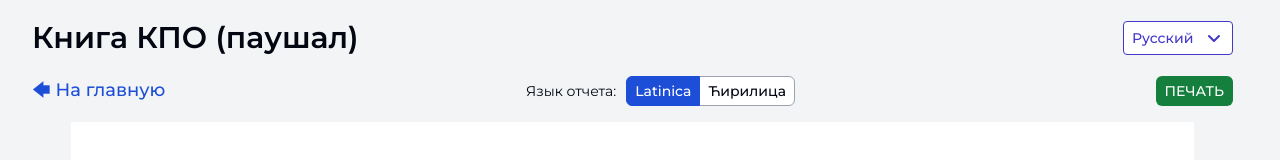
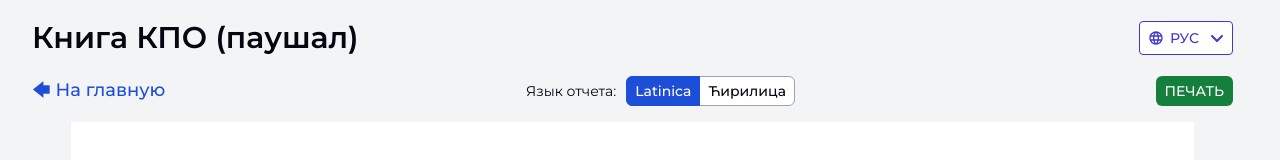
Before and after one commit to gudrum1983/turnover-ledger, a Vue app: page /preview in a window 1280 px wide. Shown: the top 160 px of the page. Built offline with nearby package versions, Linux system fonts and the light colour scheme; no server answers.

Commit message:
Изменить кнопку с языками

```diff
--- a/src/features/locale-switcher/ui/LocaleSwitcher.vue
+++ b/src/features/locale-switcher/ui/LocaleSwitcher.vue
@@ -1,9 +1,18 @@
 <script setup lang="ts">
 import { computed } from 'vue'
+import type { I18nLocale } from '@/shared/i18n'
 import { ButtonDropdown } from '@/shared/ui/button-dropdown'
 import { LOCALE_LABEL_BY_LOCALE, SUPPORTED_LOCALES, isSupportedLocale, useLocale } from '@/shared/i18n'
+import { IconLanguage } from '@/shared/ui/icons'
 
 const { locale, setLocale } = useLocale()
+
+const LOCALE_SHORT_LABEL_BY_LOCALE: Record<I18nLocale, string> = {
+  ru: 'РУС',
+  en: 'ENG',
+  srLat: 'SRP',
+  srCyr: 'СРП',
+}
 
 const localeOptions = computed(() =>
   SUPPORTED_LOCALES.map((code) => ({
@@ -28,5 +37,29 @@ const handleLocaleUpdate = (value: string | null) => {
     :options="localeOptions"
     :model-value="locale"
     @update:model-value="handleLocaleUpdate"
-  />
+  >
+    <template #trigger>
+      <span class="LocaleSwitcher_Trigger">
+        <IconLanguage class="LocaleSwitcher_Icon" />
+        <span class="LocaleSwitcher_Label">{{ LOCALE_SHORT_LABEL_BY_LOCALE[locale] }}</span>
+      </span>
+    </template>
+  </ButtonDropdown>
 </template>
+
+<style scoped lang="scss">
+.LocaleSwitcher_Trigger {
+  display: inline-flex;
+  align-items: center;
+  gap: 6px;
+}
+
+.LocaleSwitcher_Icon {
+  width: 16px;
+  height: 16px;
+}
+
+.LocaleSwitcher_Label {
+  white-space: nowrap;
+}
+</style>
--- a/src/features/report-row-edit/ui/ReportRowEditForm.vue
+++ b/src/features/report-row-edit/ui/ReportRowEditForm.vue
@@ -363,11 +363,11 @@ onMounted(() => {
 
 .ReportRowEditForm_Currency {
   display: flex;
-  min-width: calc(110px + 160px + 16px);
+  min-width: calc(94px + 160px + 16px);
   gap: 16px;
 
   .ReportRowEditForm_CurrencyDropdown {
-    min-width: 110px;
+    min-width: 94px;
   }
 }
 
--- a/src/shared/ui/button-dropdown/ButtonDropdown.vue
+++ b/src/shared/ui/button-dropdown/ButtonDropdown.vue
@@ -30,6 +30,11 @@ type Props = {
   rootClass?: string
 }
 
+type DropdownOption = {
+  value: string
+  label: string
+}
+
 const {
   label,
   options,
@@ -51,9 +56,10 @@ const emit = defineEmits<{
 const dropdownRef = ref<HTMLElement | null>(null)
 const isOpen = ref(false)
 
+const activeOption = computed<DropdownOption | undefined>(() => options.find((option) => option.value === modelValue))
+
 const activeLabel = computed(() => {
-  const match = options.find((option) => option.value === modelValue)
-  return match?.label ?? placeholder
+  return activeOption.value?.label ?? placeholder
 })
 
 const toggleMenu = () => {
@@ -116,7 +122,15 @@ onBeforeUnmount(() => {
       @click="toggleMenu"
       class="ButtonDropdown_CustomClass"
     >
-      <span class="ButtonDropdown_Label">{{ activeLabel }}</span>
+      <slot
+        name="trigger"
+        :active-option="activeOption"
+        :active-label="activeLabel"
+        :placeholder="placeholder"
+        :is-open="isOpen"
+      >
+        <span class="ButtonDropdown_Label">{{ activeLabel }}</span>
+      </slot>
       <template #end-icon>
         <IconChevron class="ButtonDropdown_Caret" :class="{ ButtonDropdown_Caret_open: isOpen }" aria-hidden="true" />
       </template>
@@ -137,7 +151,7 @@ onBeforeUnmount(() => {
   display: flex;
   flex-direction: column;
   position: relative;
-  width: 110px;
+  width: 94px;
 }
 
 .ButtonDropdown_CustomClass {
@@ -157,7 +171,7 @@ onBeforeUnmount(() => {
   position: absolute;
   right: 0;
   top: calc(100% + 4px);
-  width: 110px;
+  width: 94px;
   z-index: 10;
   max-height: 260px;
   overflow-y: auto;
```
Also changed, not shown: 1 other file (tests, documents, lock files or other folders).
